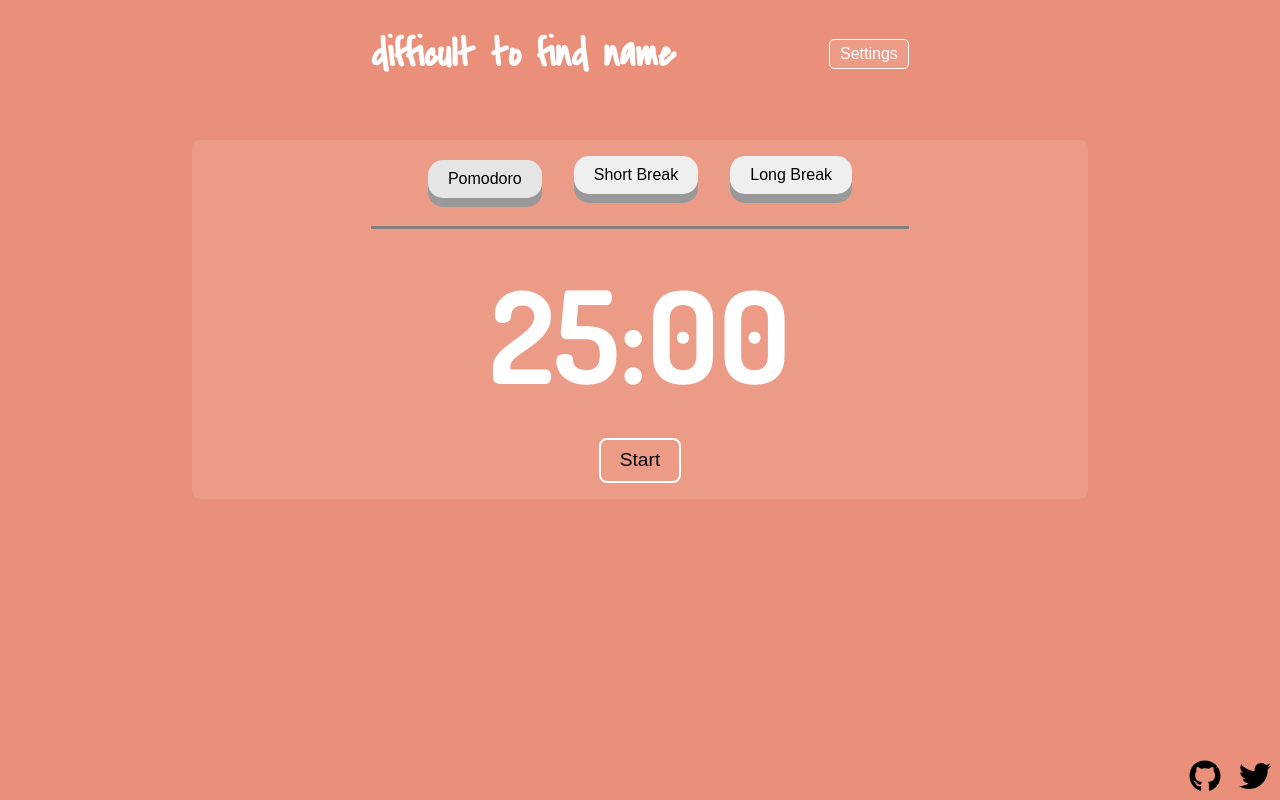
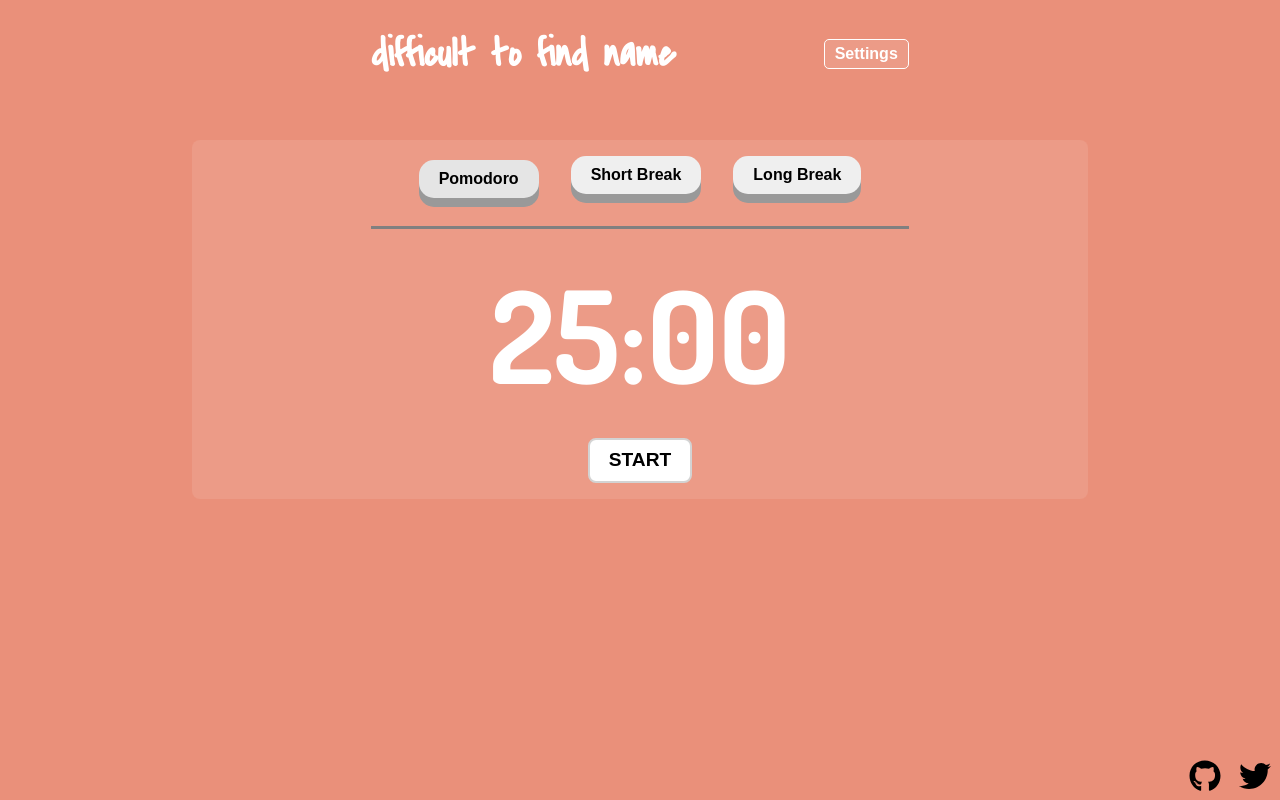
Before and after one commit to furkanmavili/pomodoro-timer, a React (Create React App) app: page / in a window 1280 px wide. Built offline with nearby package versions, Linux system fonts and the light colour scheme; no server answers.

Commit message:
Little css changes

```diff
--- a/src/components/ClockFooter.js
+++ b/src/components/ClockFooter.js
@@ -5,11 +5,13 @@ import buttonSound from "../sounds/button.mp3";
 const Button = styled.button`
   display: inline-block;
   padding: 0.5em 1em;
-  border: 2px solid white;
+  border: 2px solid lightgrey;
   border-radius: 8px;
   color: #000;
-  background-color: inherit;
+  background-color: #fff;
   font-size: 1.2rem;
+  font-weight: bold;
+  text-transform: uppercase;
   cursor: pointer;
   &:active {
     -ms-transform: translateY(4px);
--- a/src/components/ClockHeader.js
+++ b/src/components/ClockHeader.js
@@ -12,6 +12,7 @@ const Container = styled.div`
     margin: 0 1em;
     padding: 10px 20px;
     font-size: 1rem;
+    font-weight: bold;
     text-align: center;
     cursor: pointer;
     outline: none;
--- a/src/components/ClockPanel.js
+++ b/src/components/ClockPanel.js
@@ -17,7 +17,6 @@ const Container = styled.div`
   align-items: center;
   background-color: #ec9b87;
   overflow: hidden;
-  justify-items: center;
   @media screen and (max-width: 1350px) {
     width: 100%;
   }
--- a/src/components/Header.js
+++ b/src/components/Header.js
@@ -33,6 +33,7 @@ const Container = styled.div`
     color: #fff;
     padding: 5px 10px;
     font-size: 1rem;
+    font-weight: bold;
     &:hover {
       background-color: #ea907a;
     }
```
